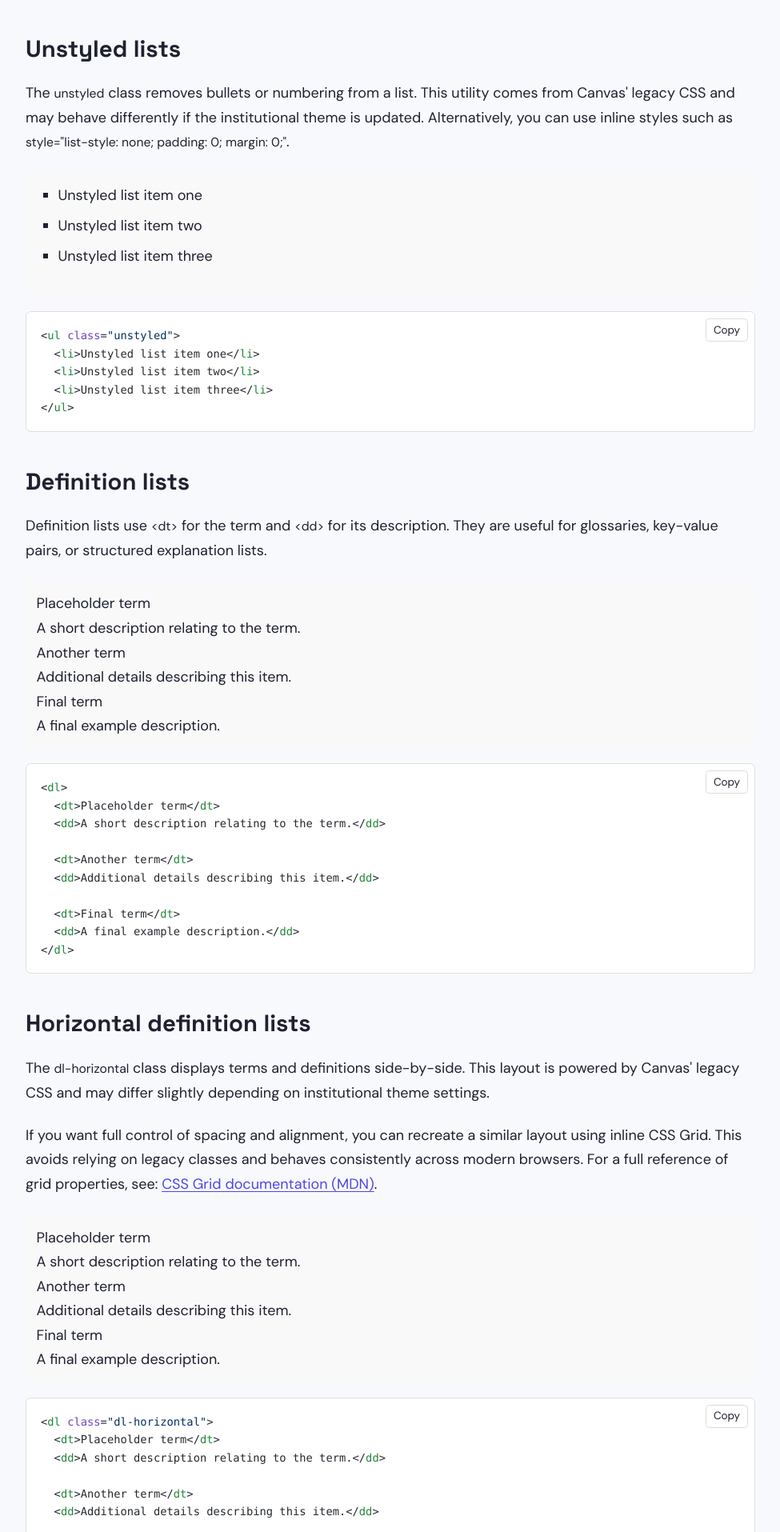
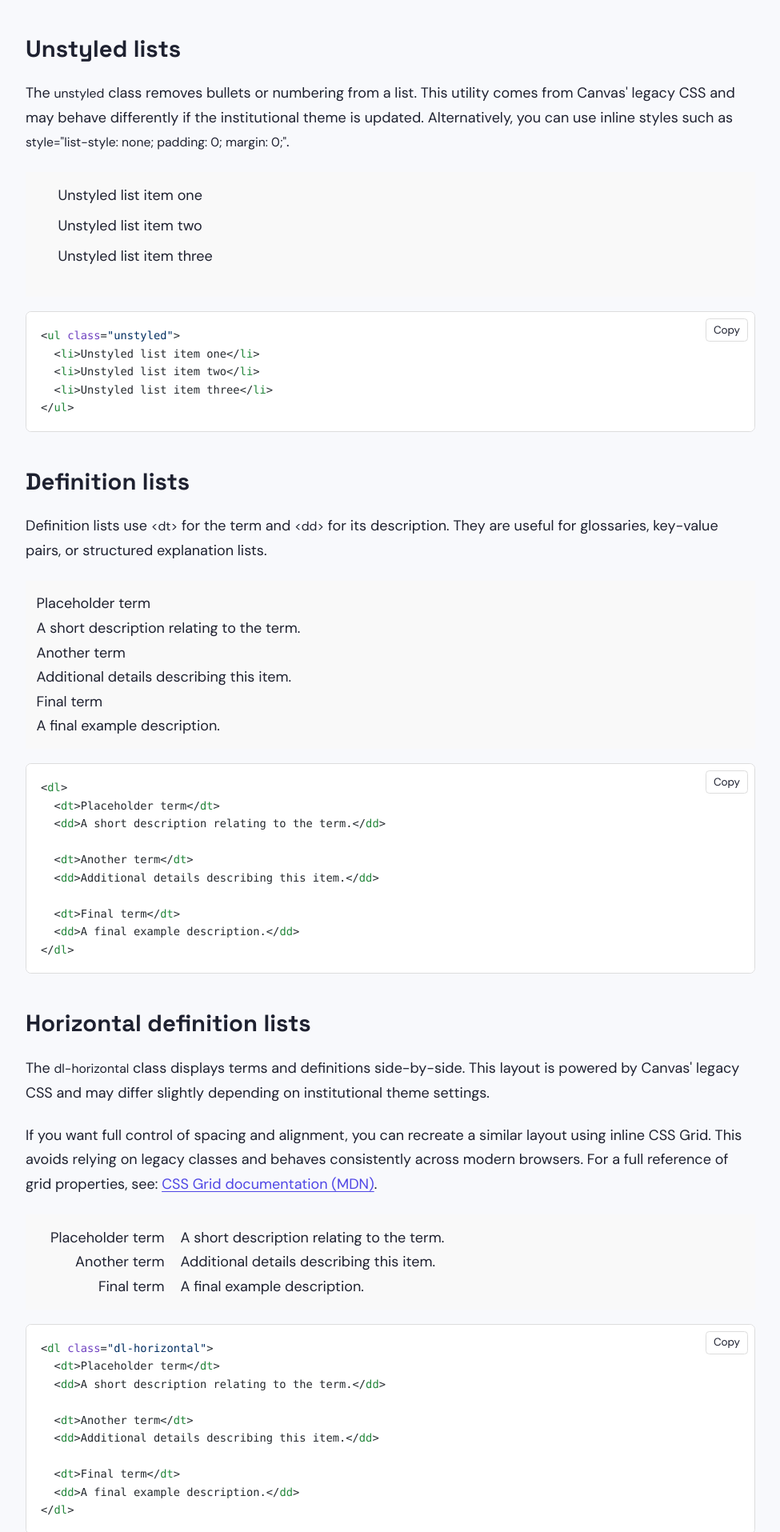
Before and after one commit to Karl-Horning/canvas, a Next.js app: page /lists in a window 1280 px wide. Shown: the part 1527-3442 px from the top of the page at 80% size, without its empty margins (282-1257 px from the left). Built offline with nearby package versions, Linux system fonts and the light colour scheme.

Commit message:
feat: add Canvas list styles

```diff
--- a/app/lists/page.tsx
+++ b/app/lists/page.tsx
@@ -3,6 +3,7 @@ import JsonLd from "@/components/JsonLd";
 import PageHeader from "@/components/PageHeader";
 import { generatePageMetadata, generatePageJsonLd } from "@/lib/siteMetadata";
 import { meta } from "./meta";
+import "@/styles/canvas/lists.css";
 
 export const metadata = generatePageMetadata(meta);
 
@@ -104,7 +105,7 @@ export default function page() {
                 .
             </p>
 
-            <div className="mb-4 bg-[#f9f9f9] dark:bg-[#1f2937] p-3">
+            <div className="canvas-preview mb-4 bg-[#f9f9f9] dark:bg-[#1f2937] p-3">
                 <ul className="unstyled">
                     <li>Unstyled list item one</li>
                     <li>Unstyled list item two</li>
@@ -174,7 +175,7 @@ export default function page() {
                 .
             </p>
 
-            <div className="mb-4 bg-[#f9f9f9] dark:bg-[#1f2937] p-3">
+            <div className="canvas-preview mb-4 bg-[#f9f9f9] dark:bg-[#1f2937] p-3">
                 <dl className="dl-horizontal">
                     <dt>Placeholder term</dt>
                     <dd>A short description relating to the term.</dd>
--- /dev/null
+++ b/styles/canvas/lists.css
@@ -0,0 +1,43 @@
+/*
+ * Canvas's legacy `.unstyled` and `.dl-horizontal` list classes, scoped
+ * under `.canvas-preview` so they only apply inside example wrappers and
+ * never leak into the rest of the site.
+ *
+ * Sourced from the real Canvas LMS source (instructure/canvas-lms):
+ * - app/stylesheets/components/_ic-typography.scss (`.unstyled`,
+ *   `.dl-horizontal`)
+ * - app/stylesheets/base/_ic_mixins.scss (the `clearfix` mixin)
+ * - app/stylesheets/vendor/bootstrap/_variables.scss
+ *   ($horizontalComponentOffset: 180px)
+ */
+
+.canvas-preview ul.unstyled,
+.canvas-preview ol.unstyled {
+    margin-left: 0;
+    list-style: none;
+}
+
+.canvas-preview .dl-horizontal::before,
+.canvas-preview .dl-horizontal::after {
+    display: table;
+    content: "";
+    line-height: 0;
+}
+
+.canvas-preview .dl-horizontal::after {
+    clear: both;
+}
+
+.canvas-preview .dl-horizontal dt {
+    float: left;
+    clear: left;
+    width: 160px;
+    overflow: hidden;
+    text-align: right;
+    text-overflow: ellipsis;
+    white-space: nowrap;
+}
+
+.canvas-preview .dl-horizontal dd {
+    margin-left: 180px;
+}
```
